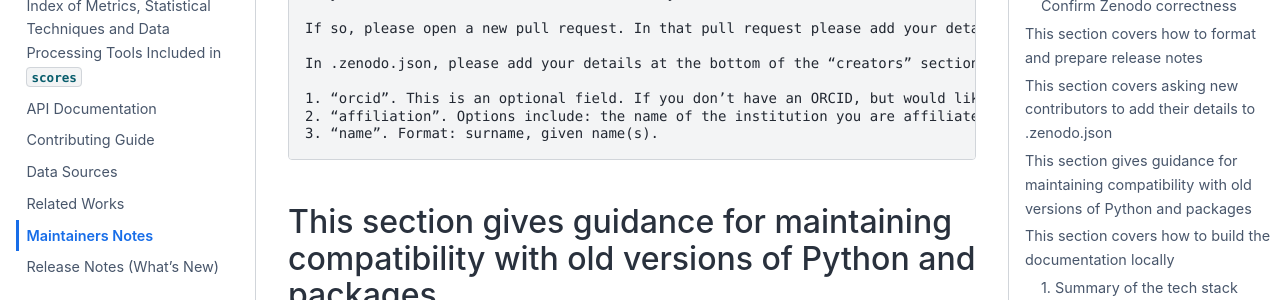
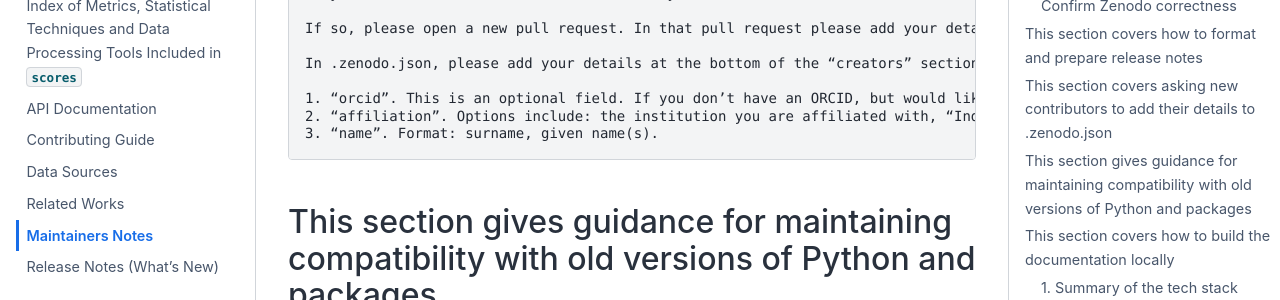
Before and after one commit to nci/scores, a Sphinx documentation site: the page built from docs/maintainer.md, in a window 1280 px wide and 900 px high, scrolled down 2615 px. Shown: the part 345-645 px from the top of the window. Built offline with Sphinx 7.4.7 and the Sphinx Book theme 1.1.4, drawn with Linux system fonts in a browser that asks for light colours; pages that are not in the unit, such as notebooks, are missing from menus; some of the changed text lies outside the part shown.

Commit message:
Minor update to maintainers notes section about .zenodo.json
Signed-off-by: Stephanie Chong <168800785+Steph-Chong@users.noreply.github.com>

````diff
--- a/docs/maintainer.md
+++ b/docs/maintainer.md
@@ -94,7 +94,7 @@ If so, please open a new pull request. In that pull request please add your deta
 In .zenodo.json, please add your details at the bottom of the “creators” section. The fields you will need to complete are:
 
 1. “orcid”. This is an optional field. If you don’t have an ORCID, but would like one, you can obtain one here: https://info.orcid.org/researchers/ .
-2. “affiliation”. Options include: the name of the institution you are affiliated with, “Independent Researcher” or “Independent Contributor”.
+2. “affiliation”. Options include: the institution you are affiliated with, “Independent Researcher” or “Independent Contributor”.
 3. “name”. Format: surname, given name(s).
 ```
 
````
